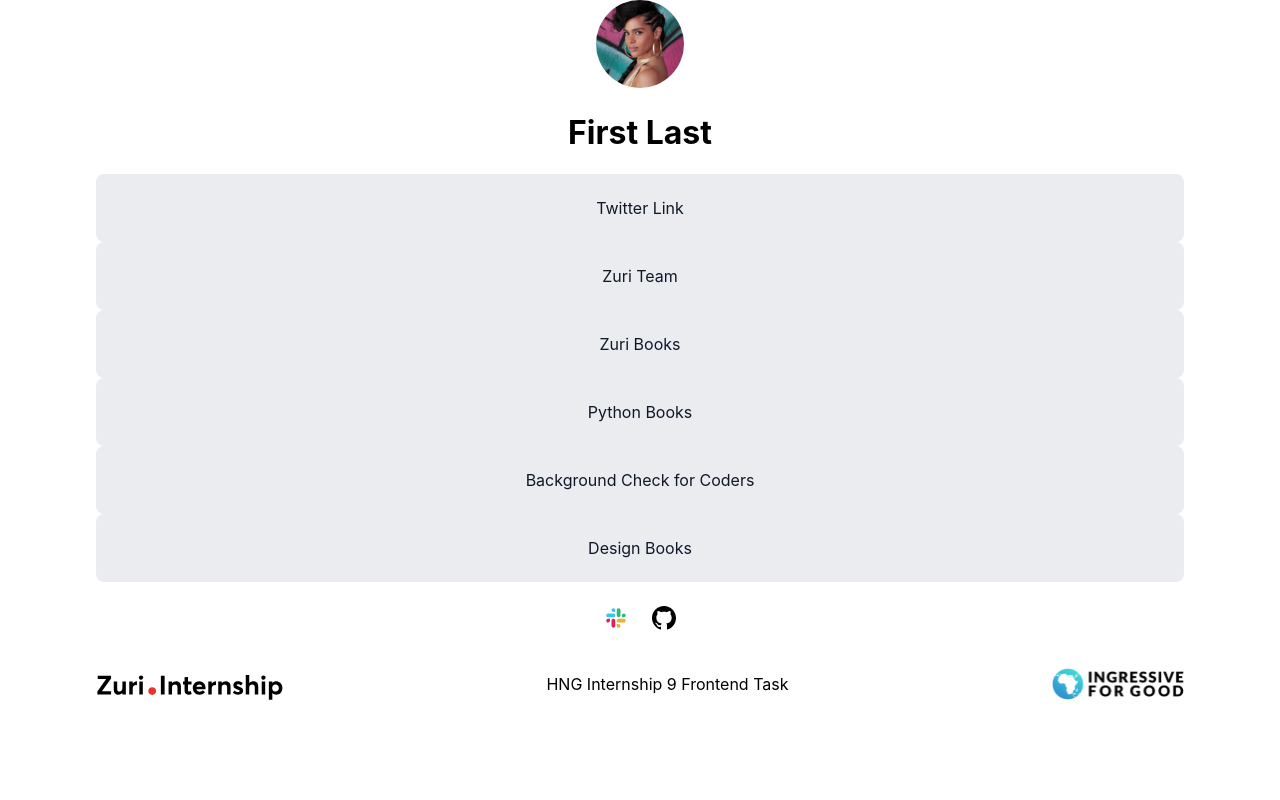
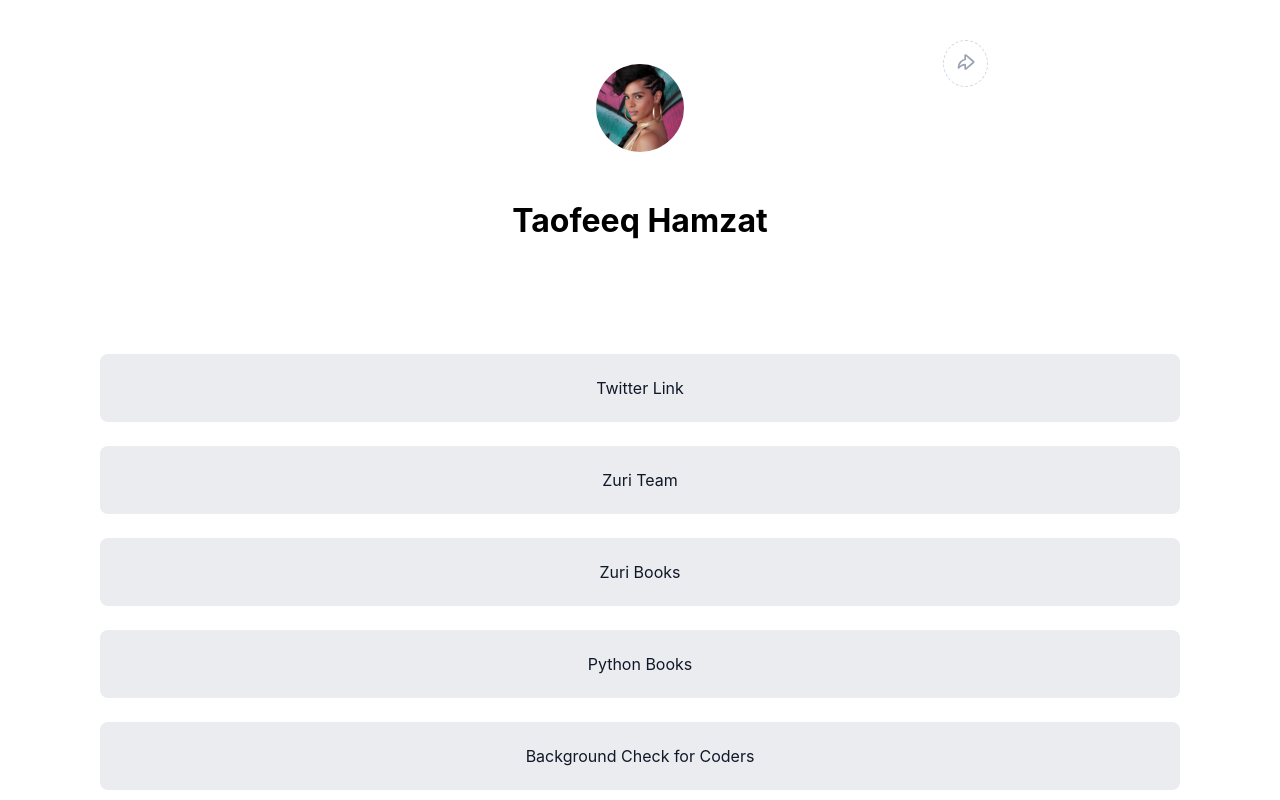
Before and after one commit to tao200ok/linkfree, a React (Create React App) app: page / in a window 1280 px wide. Shown: the top 800 px of the page. Built offline with nearby package versions, Linux system fonts and the light colour scheme.

Commit message:
Improve Layout

```diff
--- a/src/App.css
+++ b/src/App.css
@@ -1,5 +1,10 @@
-.App>*
+.App > *
 {
-  max-width: 85%;
-  margin: auto;
+  margin-left: auto;
+  margin-right: auto;
 }
+
+main {
+  width: 84.4%;
+  max-width: 1216px;
+}
--- a/src/components/Footer/Footer.css
+++ b/src/components/Footer/Footer.css
@@ -1,5 +1,8 @@
 footer {
-    width: 1280px;
+    width: 88.88%;
+    max-width: 1280px;
+    margin-top: 80px;
+    margin-bottom: 48px;
     display: flex;
     flex-direction: row;
     justify-content: space-between;
--- a/src/components/Link/Link.css
+++ b/src/components/Link/Link.css
@@ -16,3 +16,9 @@ a.link:visited {
 a.link:hover {
     background-color: rgba(242, 244, 247, 1);
 }
+
+
+
+a#slack {
+    visibility: hidden;
+}
--- a/src/components/Links/Links.css
+++ b/src/components/Links/Links.css
@@ -0,0 +1,3 @@
+article >* {
+    margin-bottom: 24px;
+}
--- a/src/components/Links/Links.jsx
+++ b/src/components/Links/Links.jsx
@@ -3,14 +3,15 @@ import Link from '../Link/Link';
 
 function Links() {
     return (
-        <>
+        <article>
+            <Link id="slack" url="#" content="tao" />
             <Link id="twitter" url="https://twitter.com/gtktao" content="Twitter Link" />
             <Link id="btn_zuri" url="https://training.zuri.team" content="Zuri Team" />
             <Link id="books" url="https://books.zuri.team" content="Zuri Books" />
             <Link id="book__python" url="https://books.zuri.team/python-for-beginners?ref_id=tao" content="Python Books" />
             <Link id="pitch" url="#" content="Background Check for Coders" />
             <Link id="book__design" url="https://books.zuri.team/design-rules" content="Design Books" />
-        </>
+        </article>
     );
 }
 
--- a/src/components/Profile/Profile.css
+++ b/src/components/Profile/Profile.css
@@ -1,3 +1,49 @@
 header {
+    position: relative;
     text-align: center;
+    width: 100%;
+    max-width: 696px;
+    margin: auto;
+    margin-top: 40px;
 }
+
+#profile__image {
+    margin: 24px;
+}
+
+h1 {
+    /* Add fontsizes, margins and share button to complete */
+}
+
+header .share {
+    position: absolute;
+    padding: 12.5px;
+    top: 0px;
+    right: 0px;
+    border: 1px dashed rgba(208, 213, 221, 1);
+    border-radius: 50%;
+}
+
+img#share:hover {
+    background-color: rgba(208, 213, 221, 0.2);
+}
+
+.share .tooltiptext {
+    visibility: hidden;
+    width: 120px;
+    background-color: black;
+    color: #fff;
+    text-align: center;
+    padding: 5px 0;
+    border-radius: 6px;
+    position: absolute;
+    left: -125px;
+
+    z-index: 1;
+  }
+
+  @media only screen and (min-width: 480px) {
+    .share:hover .tooltiptext {
+        visibility: visible;
+      }
+  }
--- a/src/components/Profile/Profile.jsx
+++ b/src/components/Profile/Profile.jsx
@@ -1,6 +1,8 @@
 import './Profile.css';
 
 // import Link from '../Link/Link';
+
+import shareIcon from '../../assets/share_icon.svg';
 
 import profileImage from '../../assets/profile__img.svg'
 
@@ -8,7 +10,11 @@ function Profile() {
     return (
         <header>
             <img src={profileImage} alt="user" id="profile__image" />
-            <h1>First Last</h1>
+            <h1>Taofeeq Hamzat</h1>
+            <div class="share">
+                <span class="tooltiptext">Share Link</span>
+                <img src={shareIcon} alt="share" id="share" />
+            </div>
         </header>
     );
 }
```
Also changed, not shown: src/assets/share_icon.png (added), src/assets/share_icon.svg (added).
